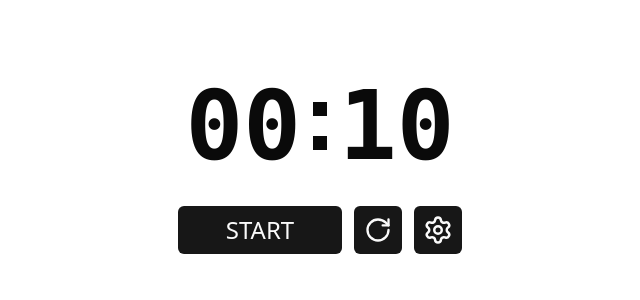
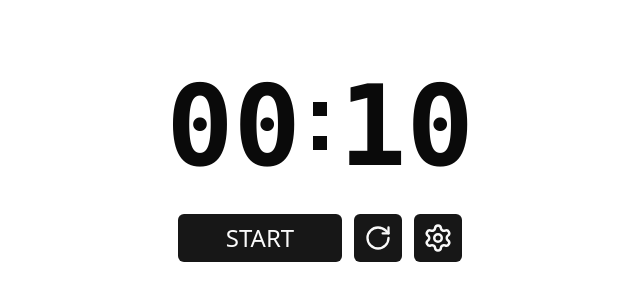
Before and after one commit to kdntiaoao/pomodoro-timer, a Next.js app: page / in a window 1280 px wide. Shown: the part 234-534 px from the top of the page, without its empty margins (320-960 px from the left). Built offline with nearby package versions, Linux system fonts and the light colour scheme.

Commit message:
fix: タイマーのフォントサイズ調整

```diff
--- a/src/components/timer/index.tsx
+++ b/src/components/timer/index.tsx
@@ -23,7 +23,7 @@ export function Timer() {
 
   return (
     <div className="flex flex-col items-center gap-8">
-      <div className="flex items-center gap-3 font-mono text-8xl font-semibold">
+      <div className="flex items-center gap-3 font-mono text-[7rem] leading-none font-semibold">
         <span className="block">
           {Math.floor(remainingMs / MINUTE_IN_MILLISECONDS)
             .toString()
```
